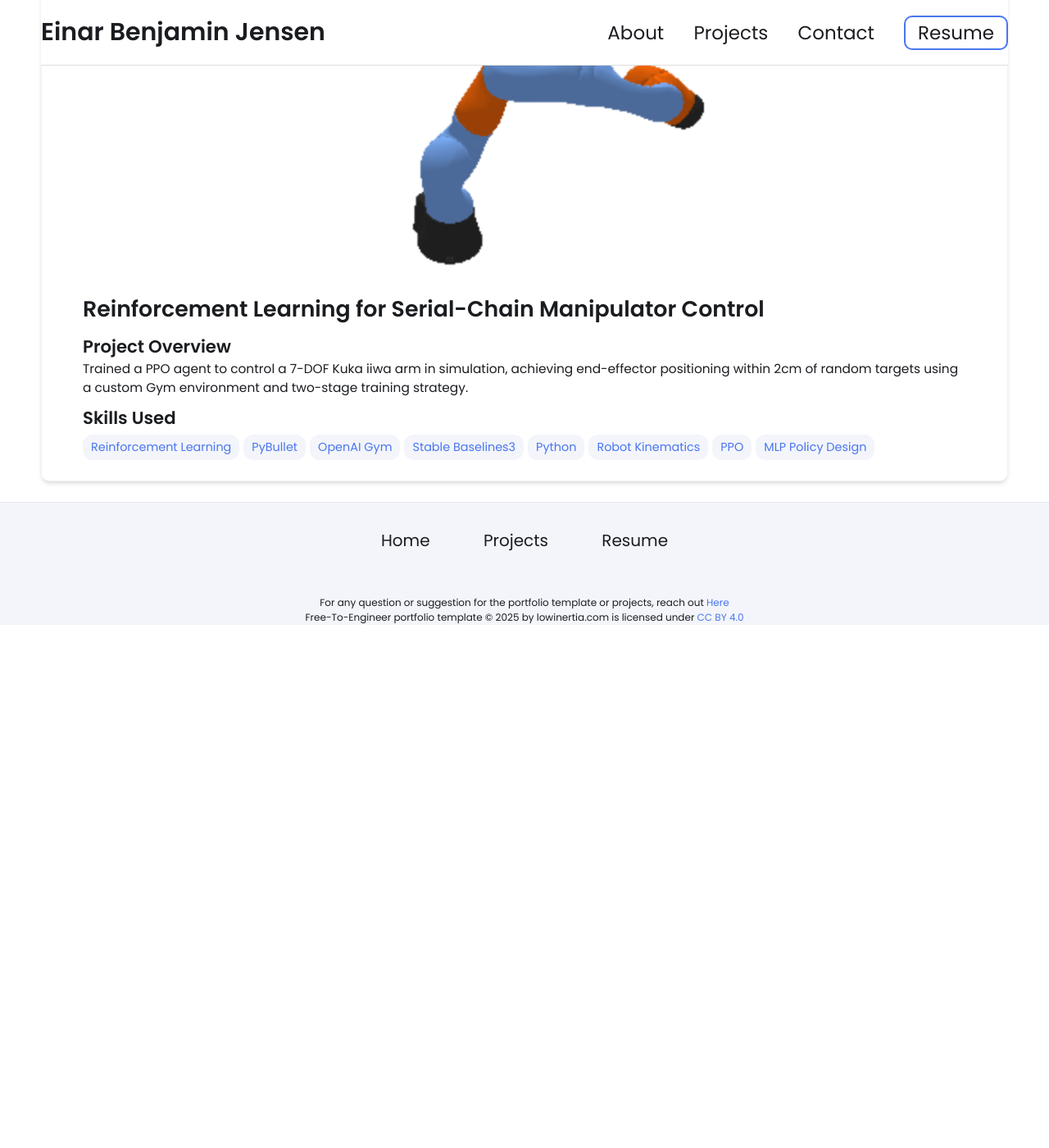
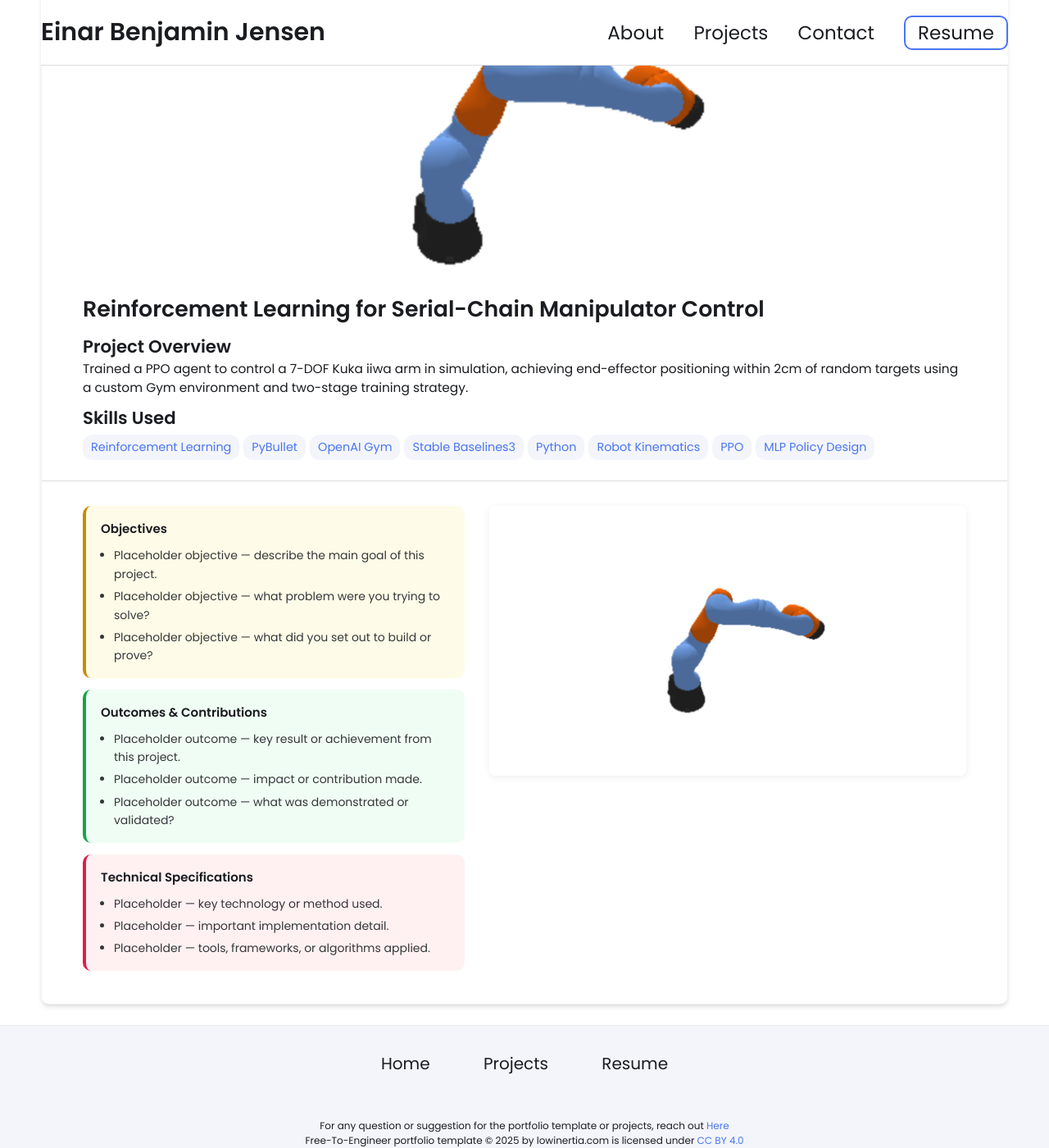
Before and after one commit to ebj17/ebj17.github.io, a Jekyll site: the page built from _projects/Reinforcement Learning for Serial-Chain Manipulator Control/index.md, in a window 1280 px wide and 1400 px high, scrolled down 150 px. Shown: the whole window at 82% size. Built offline with Jekyll 4.4.1, drawn with Linux system fonts in a browser that asks for light colours; before the commit the page ends 912 px from its top, so only the background shows below that.

Commit message:
Add two-column detail section below Skills Used on project pages
Keeps the existing summary card intact. Adds objectives (yellow),
outcomes (green), and technical specs (pink) boxes on the left,
with a sticky image gallery on the right. Falls back to a dashed
placeholder if no gallery images are set. Responsive at 900px.

Co-Authored-By: Claude Sonnet 4.6 <noreply@anthropic.com>

```diff
--- a/_layouts/post.html
+++ b/_layouts/post.html
@@ -28,6 +28,62 @@ layout: wrapper
         </div>
     </div>
 
+    {% if page.objectives or page.outcomes or page.technical or page.gallery %}
+    {% assign folder_path = page.path | split: "/" | slice: 0, 2 | join: "/" %}
+    <div class="post-columns">
+
+        <div class="post-columns-left">
+            {% if page.objectives %}
+            <div class="detail-section objectives">
+                <h2>Objectives</h2>
+                <ul>
+                    {% for item in page.objectives %}
+                    <li>{{ item }}</li>
+                    {% endfor %}
+                </ul>
+            </div>
+            {% endif %}
+
+            {% if page.outcomes %}
+            <div class="detail-section outcomes">
+                <h2>Outcomes &amp; Contributions</h2>
+                <ul>
+                    {% for item in page.outcomes %}
+                    <li>{{ item }}</li>
+                    {% endfor %}
+                </ul>
+            </div>
+            {% endif %}
+
+            {% if page.technical %}
+            <div class="detail-section technical">
+                <h2>Technical Specifications</h2>
+                <ul>
+                    {% for item in page.technical %}
+                    <li>{{ item }}</li>
+                    {% endfor %}
+                </ul>
+            </div>
+            {% endif %}
+        </div>
+
+        <div class="post-columns-right">
+            {% if page.gallery %}
+                {% for img in page.gallery %}
+                {% assign img_path = "/" | append: folder_path | append: img %}
+                <img src="{{ img_path }}" alt="{{ page.title }} image {{ forloop.index }}">
+                {% endfor %}
+            {% else %}
+            <div class="post-columns-right-empty">
+                <i class="fa-regular fa-image"></i>
+                <span>Images coming soon</span>
+            </div>
+            {% endif %}
+        </div>
+
+    </div>
+    {% endif %}
+
     <div class="content">
         {{content}}
     </div>
--- a/_projects/Reinforcement Learning for Serial-Chain Manipulator Control/index.md
+++ b/_projects/Reinforcement Learning for Serial-Chain Manipulator Control/index.md
@@ -1,15 +1,33 @@
 ---
 layout: post
 title: Reinforcement Learning for Serial-Chain Manipulator Control
-description:  Trained a PPO agent to control a 7-DOF Kuka iiwa arm in simulation, achieving end-effector positioning within 2cm of random targets using a custom Gym environment and two-stage training strategy.
+description: Trained a PPO agent to control a 7-DOF Kuka iiwa arm in simulation, achieving end-effector positioning within 2cm of random targets using a custom Gym environment and two-stage training strategy.
 skills:
-- Reinforcement Learning
-- PyBullet
-- OpenAI Gym
-- Stable Baselines3
-- Python
-- Robot Kinematics
-- PPO
-- MLP Policy Design
+  - Reinforcement Learning
+  - PyBullet
+  - OpenAI Gym
+  - Stable Baselines3
+  - Python
+  - Robot Kinematics
+  - PPO
+  - MLP Policy Design
 main-image: /preview.png
+
+objectives:
+  - Placeholder objective — describe the main goal of this project.
+  - Placeholder objective — what problem were you trying to solve?
+  - Placeholder objective — what did you set out to build or prove?
+
+outcomes:
+  - Placeholder outcome — key result or achievement from this project.
+  - Placeholder outcome — impact or contribution made.
+  - Placeholder outcome — what was demonstrated or validated?
+
+technical:
+  - Placeholder — key technology or method used.
+  - Placeholder — important implementation detail.
+  - Placeholder — tools, frameworks, or algorithms applied.
+
+gallery:
+  - /preview.png
 ---
--- a/css/styles.css
+++ b/css/styles.css
@@ -836,6 +836,116 @@ footer p {
 }
 
 
+/* PROJECT POST — two-column detail section */
+.post-columns {
+    display: flex;
+    gap: 30px;
+    align-items: flex-start;
+    padding: 30px 50px 40px;
+    border-top: 1px solid var(--border-color);
+}
+
+.post-columns-left {
+    flex: 4;
+    display: flex;
+    flex-direction: column;
+    gap: 14px;
+}
+
+.post-columns-right {
+    flex: 5;
+    display: flex;
+    flex-direction: column;
+    gap: 14px;
+    position: sticky;
+    top: 96px;
+}
+
+.post-columns-right img {
+    width: 100%;
+    border-radius: 8px;
+    object-fit: cover;
+    box-shadow: 0 2px 10px rgba(0,0,0,0.07);
+}
+
+.post-columns-right-empty {
+    width: 100%;
+    aspect-ratio: 4/3;
+    border: 2px dashed var(--border-color);
+    border-radius: 8px;
+    display: flex;
+    flex-direction: column;
+    align-items: center;
+    justify-content: center;
+    gap: 10px;
+    color: var(--text-color);
+    opacity: 0.35;
+}
+
+.post-columns-right-empty i {
+    font-size: 40px;
+}
+
+.post-columns-right-empty span {
+    font-size: 14px;
+}
+
+.detail-section {
+    padding: 16px 18px;
+    border-radius: 10px;
+    border-left: 4px solid;
+}
+
+.detail-section.objectives {
+    background-color: #fefce8;
+    border-left-color: #ca8a04;
+}
+
+.detail-section.outcomes {
+    background-color: #f0fdf4;
+    border-left-color: #16a34a;
+}
+
+.detail-section.technical {
+    background-color: #fff1f2;
+    border-left-color: #e11d48;
+}
+
+.detail-section h2 {
+    font-size: 15px;
+    font-weight: 600;
+    color: var(--text-color);
+    margin-bottom: 10px;
+}
+
+.detail-section ul {
+    padding-left: 16px;
+    margin: 0;
+    display: flex;
+    flex-direction: column;
+    gap: 5px;
+}
+
+.detail-section ul li {
+    font-size: 14px;
+    color: var(--text-color);
+    line-height: 1.6;
+    opacity: 0.88;
+}
+
+@media (max-width: 900px) {
+    .post-columns {
+        flex-direction: column;
+        padding: 20px;
+    }
+
+    .post-columns-right {
+        position: static;
+        width: 100%;
+    }
+}
+
+
 /* PROJECT POST VIEW */
 
 .post-view {
```
